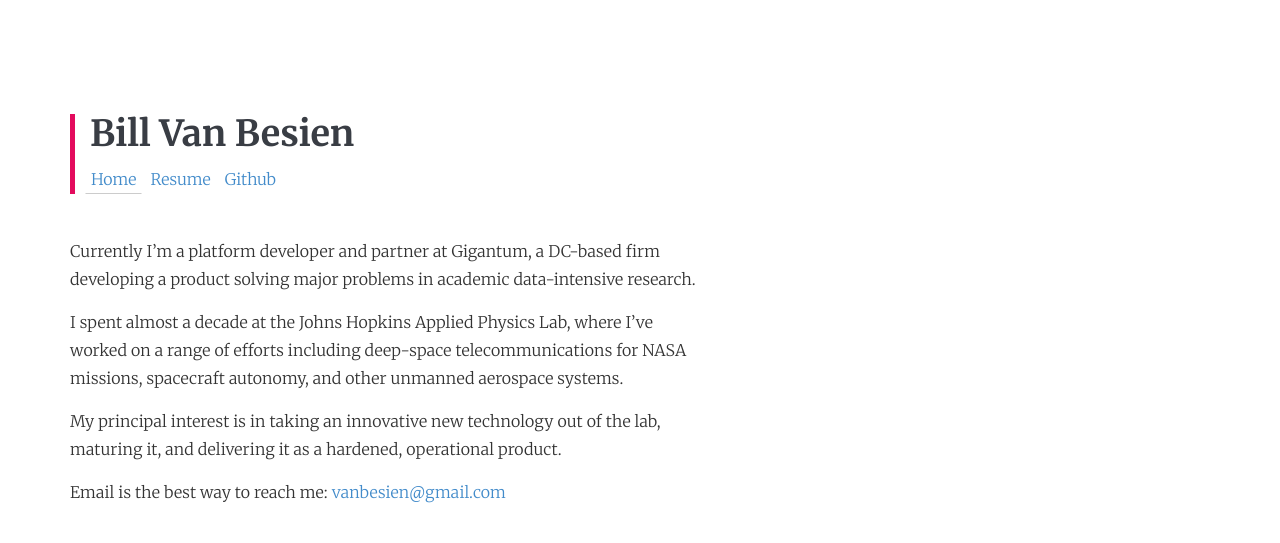
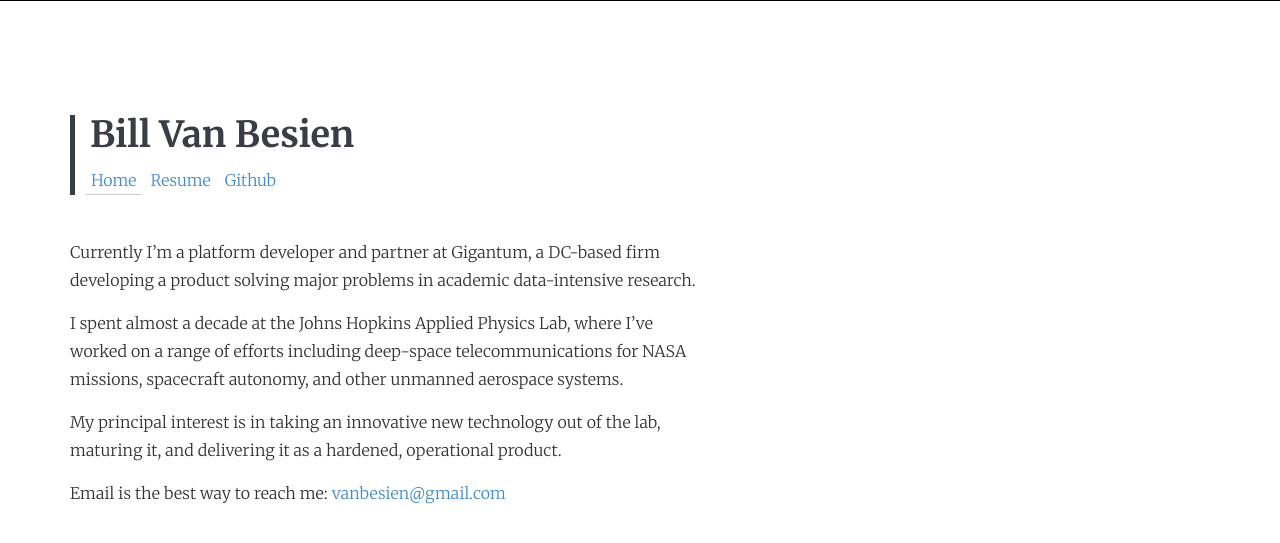
Before and after one commit to billvb/billvb.github.io, a Jekyll site: the page built from index.md, in a window 1280 px wide. Shown: the top 543 px of the page. Built offline with Jekyll 4.4.1, drawn with Linux system fonts in a browser that asks for light colours; nearby versions of some CDN libraries.

Commit message:
Made bar dark instead of raspberry

```diff
--- a/resources/stylesheets/billvb.css
+++ b/resources/stylesheets/billvb.css
@@ -1,6 +1,7 @@
 @import url(http://fonts.googleapis.com/css?family=Merriweather:400,300,300italic,700);
 
 body {
+    border-top: 1px solid black;
     font: 12pt/1.5 Merriweather;
     font-weight: 300;
     color: #393D44;
@@ -16,7 +17,8 @@ h3 {
 }
 
 #heading {
-    border-left: 5px solid #E30B5D;
+    xborder-left: 5px solid #E30B5D;
+    border-left: 5px solid #393D44;
     padding-left: 15px;
 }
 
```
